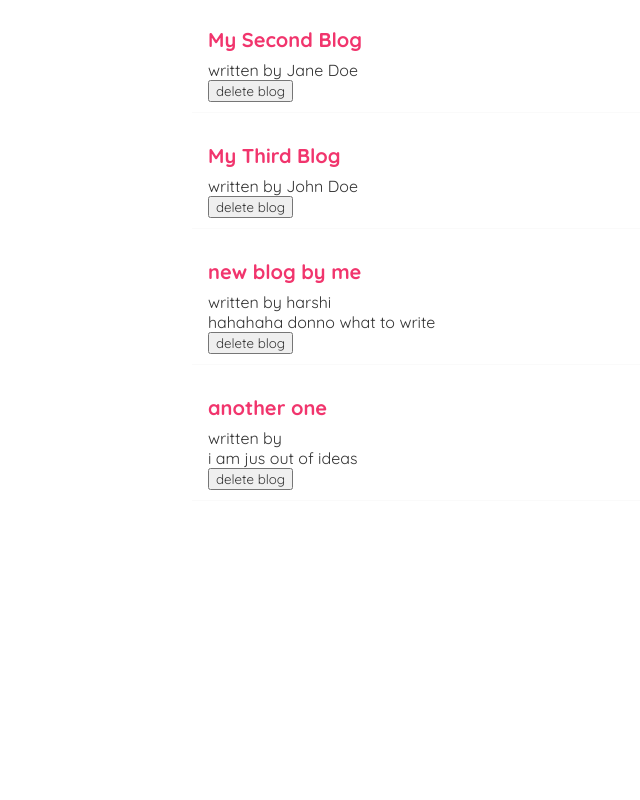
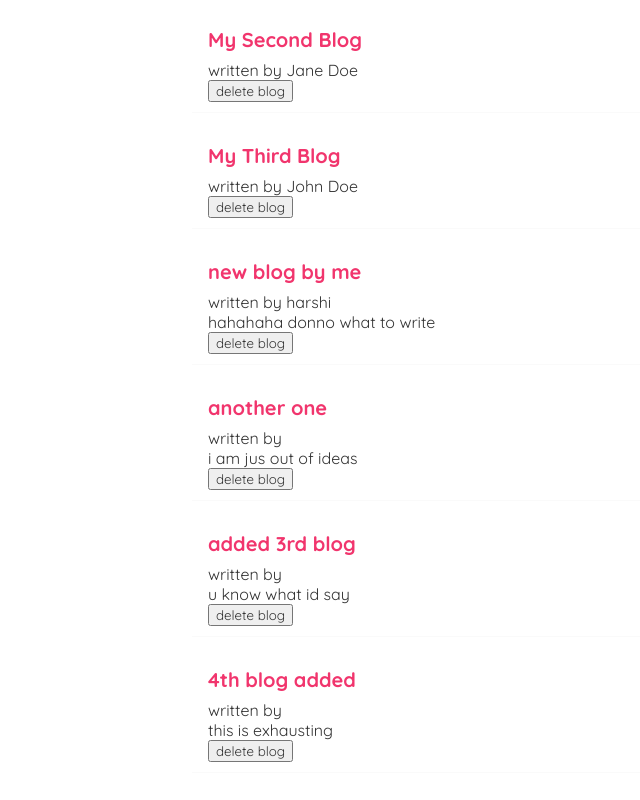
Before and after one commit to harshith-21/basic-blog-site, a React (Create React App) app: page / in a window 1280 px wide. Shown: the part 290-1090 px from the top of the page, without its empty margins (148-788 px from the left). Before the commit the page ends 871 px from the top, so only its background shows below. Built offline with nearby package versions, Linux system fonts and the light colour scheme; data requests are answered from the project's data file.

Commit message:
#30 done

```diff
--- a/data/db.json
+++ b/data/db.json
@@ -29,6 +29,18 @@
       "body": "i am jus out of ideas",
       "author": "",
       "id": "rv4w7Iq"
+    },
+    {
+      "title": "added 3rd blog",
+      "body": "u know what id say",
+      "author": "",
+      "id": "ul-IQ7A"
+    },
+    {
+      "title": "4th blog added",
+      "body": "this is exhausting",
+      "author": "",
+      "id": "ClTO37G"
     }
   ]
 }
--- a/src/create.js
+++ b/src/create.js
@@ -1,10 +1,12 @@
 import { useState } from "react";
+import { useHistory } from "react-router-dom";
 
 const Create = () => {
   const [title, setTitle] = useState("");
   const [body, setBody] = useState("");
   const [author, setAuthor] = useState("");
   const [isPending, setIsPending] = useState(false);
+  const history = useHistory();
 
   const handleSubmit = (e) => {
     e.preventDefault(); //& when generally submitted form, it will refresh the page but this will prevent it.comment this line to see the world burn hahha
@@ -20,6 +22,8 @@ const Create = () => {
     }).then(() => {
       console.log("new blog added");
       setIsPending(false);
+      // history.go(-1);  //!sends you back where u came from...jus like back button od browser
+      history.push("/"); //!route for home
     });
   };
 
```
